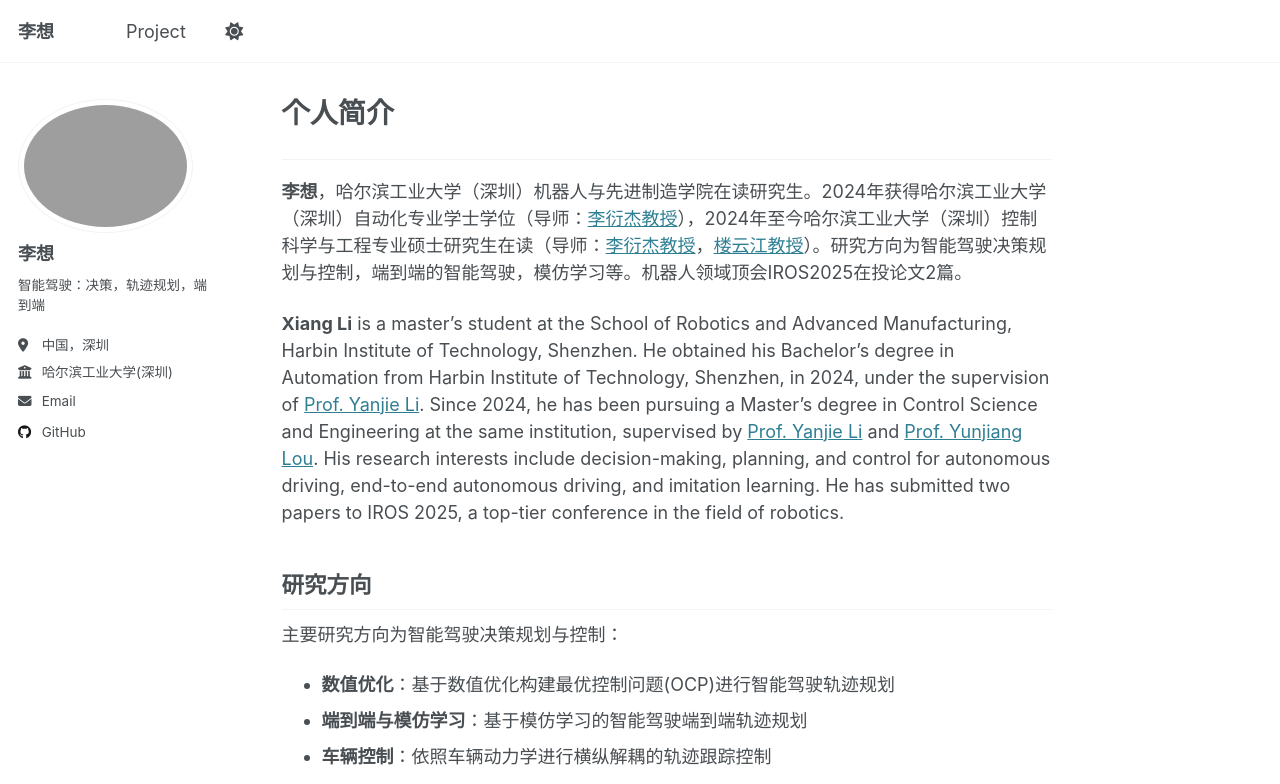
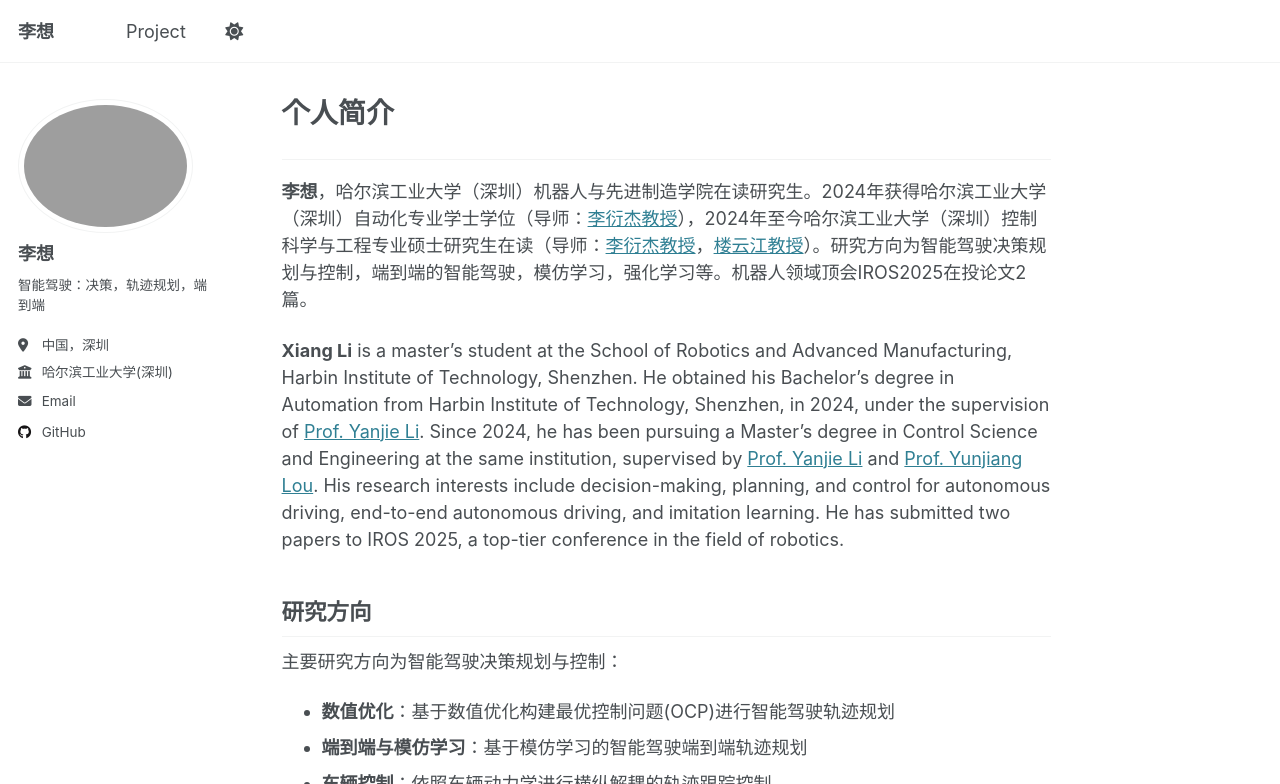
Before and after one commit to AzukiScarlet/azukiscarlet.github.io, a Jekyll site: the page built from _pages/about.md, in a window 1280 px wide and 900 px high, cut to the strip 0-784 px from the top of the window. Built offline with Jekyll 4.4.1, drawn with Linux system fonts in a browser that asks for light colours.

Commit message:
加入强化学习

```diff
--- a/_pages/about.md
+++ b/_pages/about.md
@@ -8,7 +8,7 @@
 ---
 ---
 
-**李想**，哈尔滨工业大学（深圳）机器人与先进制造学院在读研究生。2024年获得哈尔滨工业大学（深圳）自动化专业学士学位（导师：[李衍杰教授](https://faculty.hitsz.edu.cn/liyanjie)），2024年至今哈尔滨工业大学（深圳）控制科学与工程专业硕士研究生在读（导师：[李衍杰教授](https://faculty.hitsz.edu.cn/liyanjie)，[楼云江教授](https://faculty.hitsz.edu.cn/louyunjiang)）。研究方向为智能驾驶决策规划与控制，端到端的智能驾驶，模仿学习等。机器人领域顶会IROS2025在投论文2篇。
+**李想**，哈尔滨工业大学（深圳）机器人与先进制造学院在读研究生。2024年获得哈尔滨工业大学（深圳）自动化专业学士学位（导师：[李衍杰教授](https://faculty.hitsz.edu.cn/liyanjie)），2024年至今哈尔滨工业大学（深圳）控制科学与工程专业硕士研究生在读（导师：[李衍杰教授](https://faculty.hitsz.edu.cn/liyanjie)，[楼云江教授](https://faculty.hitsz.edu.cn/louyunjiang)）。研究方向为智能驾驶决策规划与控制，端到端的智能驾驶，模仿学习，强化学习等。机器人领域顶会IROS2025在投论文2篇。
 
 **Xiang Li** is a master's student at the School of Robotics and Advanced Manufacturing, Harbin Institute of Technology, Shenzhen. He obtained his Bachelor's degree in Automation from Harbin Institute of Technology, Shenzhen, in 2024, under the supervision of [Prof. Yanjie Li](https://faculty.hitsz.edu.cn/liyanjie). Since 2024, he has been pursuing a Master's degree in Control Science and Engineering at the same institution, supervised by [Prof. Yanjie Li](https://faculty.hitsz.edu.cn/liyanjie) and [Prof. Yunjiang Lou](https://faculty.hitsz.edu.cn/louyunjiang). His research interests include decision-making, planning, and control for autonomous driving, end-to-end autonomous driving, and imitation learning. He has submitted two papers to IROS 2025, a top-tier conference in the field of robotics.
 
```
